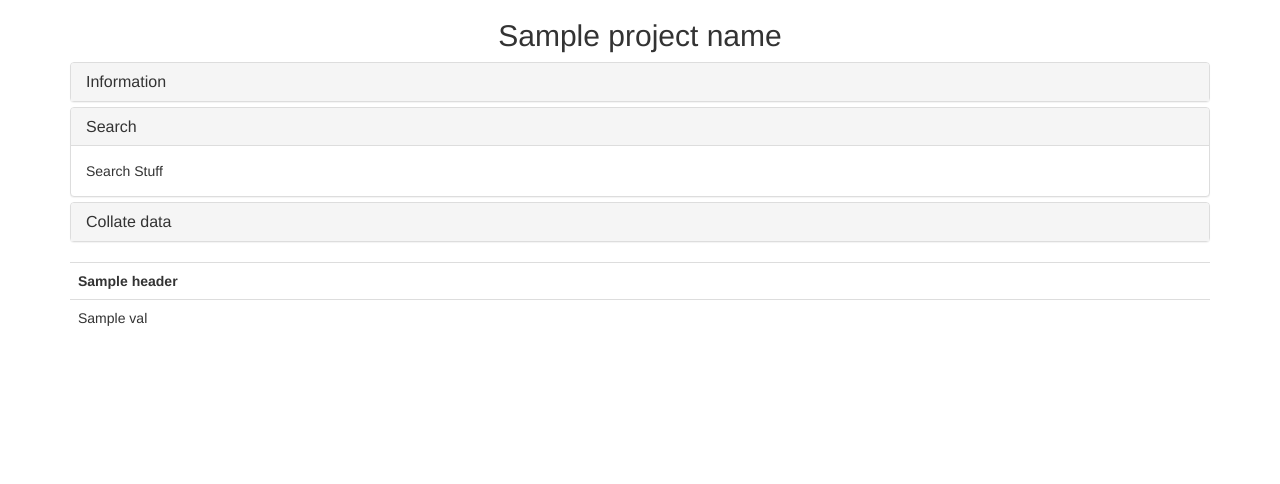
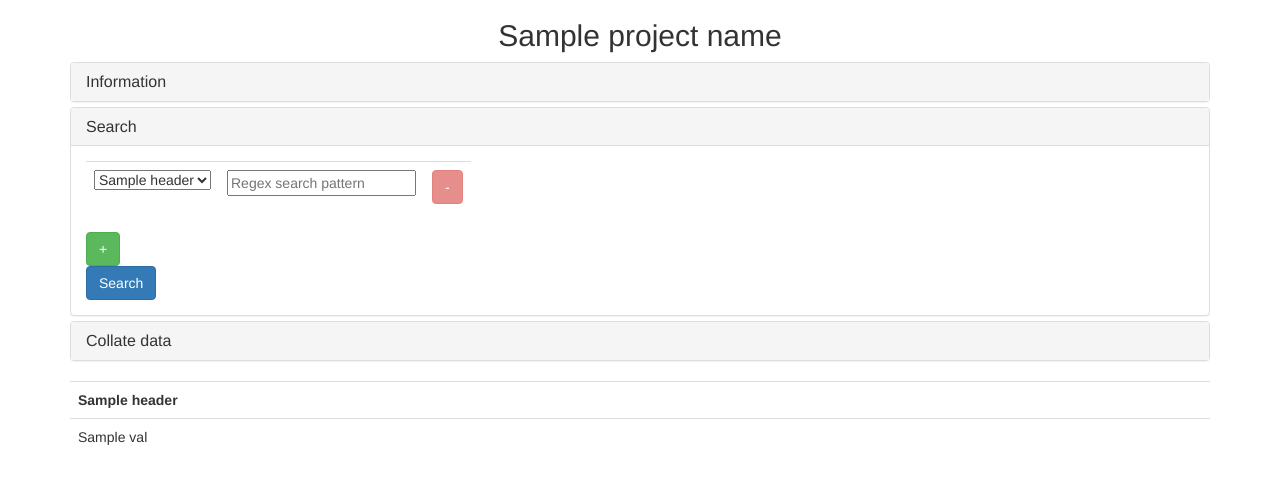
Before and after one commit to TomJamesGray/stat-analysis-web, a Flask app: template stat_analysis/templates/view_project.html in a window 1280 px wide, after a click on "Search". Shown: the part 51-535 px from the top of the page. Run offline with Flask 2, Linux system fonts and the light colour scheme; the template is opened without the code that fills it: most values are stand-ins (such as "Sample title", 1, 10 or a date in 2020); some libraries are stand-ins or nearby versions.

Commit message:
Added search field design

```diff
--- /dev/null
+++ b/stat_analysis/static/script.js
@@ -0,0 +1,16 @@
+$(function(){
+    $('#add_search_row').on("click",function(){
+        var $tableBody = $('#search_rows_tbl').find("tbody"),
+        $trLast = $tableBody.find("tr:last"),
+        $trNew = $trLast.clone(true);
+
+        $trLast.after($trNew);
+        $('.remove_search_row').removeAttr("disabled")
+    });
+
+    $('.remove_search_row').on("click",function(){
+        if ($('#search_rows_tbl > tbody tr').length > 1){
+            $(this).parent().parent().remove();
+        }
+    });
+});
--- a/stat_analysis/templates/layout.html
+++ b/stat_analysis/templates/layout.html
@@ -1,12 +1,11 @@
 <!DOCTYPE html>
 <html>
 <head lang="en">
-    <meta name="viewport" content="width=device-width, initial-scale=1">
-    <link rel="stylesheet" href="{{ url_for('static',filename='style.css') }}">
-    <link rel="stylesheet" href="https://maxcdn.bootstrapcdn.com/bootstrap/3.3.7/css/bootstrap.min.css" integrity="sha384-BVYiiSIFeK1dGmJRAkycuHAHRg32OmUcww7on3RYdg4Va+PmSTsz/K68vbdEjh4u" crossorigin="anonymous">
-    <script src="//code.jquery.com/jquery-1.11.0.min.js"></script>
-    <script src="https://maxcdn.bootstrapcdn.com/bootstrap/3.3.7/js/bootstrap.min.js" integrity="sha384-Tc5IQib027qvyjSMfHjOMaLkfuWVxZxUPnCJA7l2mCWNIpG9mGCD8wGNIcPD7Txa" crossorigin="anonymous"></script>
-</head>
+    <head>
+        <meta name="viewport" content="width=device-width, initial-scale=1">
+        <link rel="stylesheet" href="{{ url_for('static',filename='style.css') }}">
+        <link rel="stylesheet" href="https://maxcdn.bootstrapcdn.com/bootstrap/3.3.7/css/bootstrap.min.css" integrity="sha384-BVYiiSIFeK1dGmJRAkycuHAHRg32OmUcww7on3RYdg4Va+PmSTsz/K68vbdEjh4u" crossorigin="anonymous">
+    </head>
 <body>
     <nav class="navbar navbar-inverse navbar-fixed-top">
         <div class="container">
@@ -23,5 +22,9 @@
         </div>
     </nav>
     {%block body %}{% endblock %}
+    <script src="http://code.jquery.com/jquery-3.2.1.min.js" crossorigin="anonymous"></script>
+    <script src="https://maxcdn.bootstrapcdn.com/bootstrap/3.3.7/js/bootstrap.min.js" integrity="sha384-Tc5IQib027qvyjSMfHjOMaLkfuWVxZxUPnCJA7l2mCWNIpG9mGCD8wGNIcPD7Txa" crossorigin="anonymous"></script>
+    <script src="{{ url_for('static',filename='script.js') }}" type="text/javascript"></script>
+
 </body>
 </html>
--- a/stat_analysis/templates/view_project.html
+++ b/stat_analysis/templates/view_project.html
@@ -40,7 +40,31 @@
                 </div>
                 <div id="search" class="panel-collapse collapse" role="tabpanel" aria-labelledby="headingTwo">
                     <div class="panel-body">
-                        Search Stuff
+                        <form method="post" class="auto-width">
+                            <fieldset id="search_rows">
+                                <table class="table auto-width" id="search_rows_tbl">
+                                    <tbody>
+                                        <tr class="search_row">
+                                            <td>
+                                                <select name="column_select[]">
+                                                    {% for header in headers %}
+                                                        <option value="{{ header }}">{{ header }}</option>
+                                                    {% endfor %}
+                                                </select>
+                                            </td>
+                                            <td>
+                                                <input type="text" name="regex_search[]" placeholder="Regex search pattern">
+                                            </td>
+                                            <td>
+                                                <button class="btn btn-danger remove_search_row" type="button" disabled="disabled">-</button>
+                                            </td>
+                                        </tr>
+                                    </tbody>
+                                </table>
+                                <button class="btn btn-success" id="add_search_row" type="button">+</button>
+                            </fieldset>
+                            <button type="submit" class="btn btn-primary">Search</button>
+                        </form>
                     </div>
                 </div>
             </div>
```
